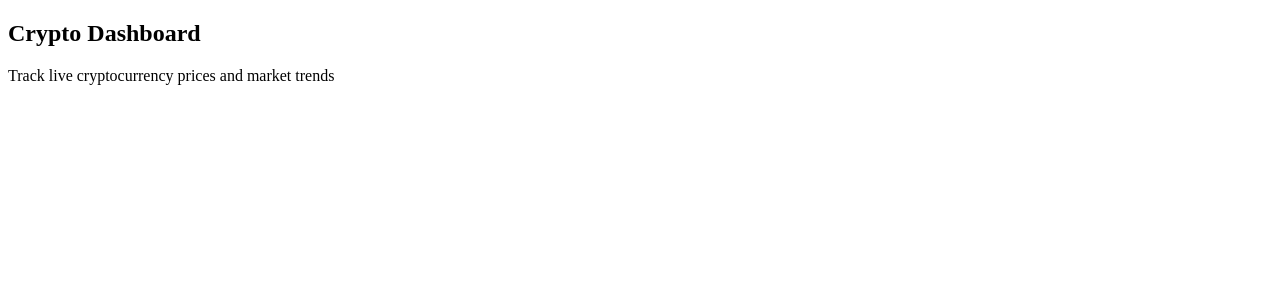
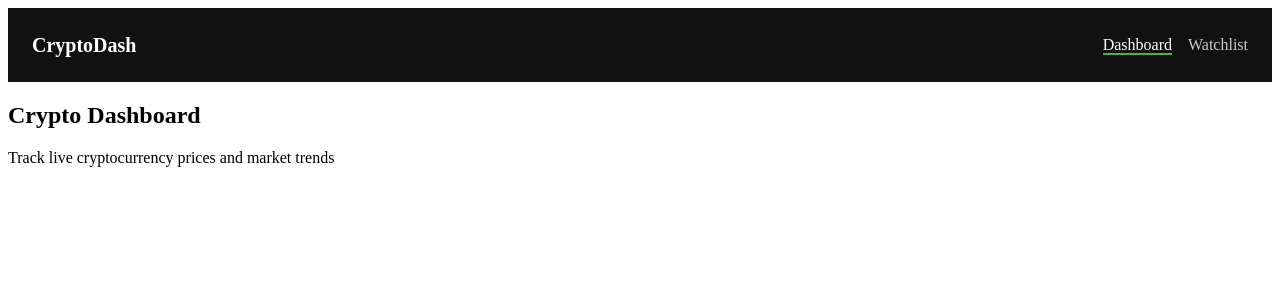
Before and after one commit to vedangsankhe/crypto-dashboard, an Angular app: page / in a window 1280 px wide. Shown: the top 300 px of the page. Built offline with nearby package versions, Linux system fonts and the light colour scheme.

Commit message:
navbar component added globally & imports

```diff
--- a/src/app/app.component.html
+++ b/src/app/app.component.html
@@ -1 +1,3 @@
+<app-navbar></app-navbar>
+
 <router-outlet></router-outlet>
--- a/src/app/app.component.ts
+++ b/src/app/app.component.ts
@@ -1,9 +1,10 @@
 import { Component } from '@angular/core';
 import { RouterOutlet } from '@angular/router';
+import { NavbarComponent } from './shared/navbar/navbar.component';
 
 @Component({
   selector: 'app-root',
-  imports: [RouterOutlet],
+  imports: [RouterOutlet, NavbarComponent],
   templateUrl: './app.component.html',
   styleUrl: './app.component.scss'
 })
--- a/src/app/shared/navbar/navbar.component.scss
+++ b/src/app/shared/navbar/navbar.component.scss
@@ -0,0 +1,29 @@
+.navbar {
+  display: flex;
+  justify-content: space-between;
+  align-items: center;
+  padding: 12px 24px;
+  background-color: #111;
+  color: #fff;
+}
+
+.logo {
+  font-size: 20px;
+  font-weight: 600;
+}
+
+.nav-links {
+  display: flex;
+  list-style: none;
+  gap: 16px;
+}
+
+.nav-links a {
+  color: #ccc;
+  text-decoration: none;
+}
+
+.nav-links a.active {
+  color: #fff;
+  border-bottom: 2px solid #4caf50;
+}
--- a/src/app/shared/navbar/navbar.component.ts
+++ b/src/app/shared/navbar/navbar.component.ts
@@ -1,8 +1,9 @@
 import { Component } from '@angular/core';
+import { Router, RouterLinkActive, RouterLink } from '@angular/router';
 
 @Component({
   selector: 'app-navbar',
-  imports: [],
+  imports: [ RouterLinkActive, RouterLink ],
   templateUrl: './navbar.component.html',
   styleUrl: './navbar.component.scss'
 })
```
